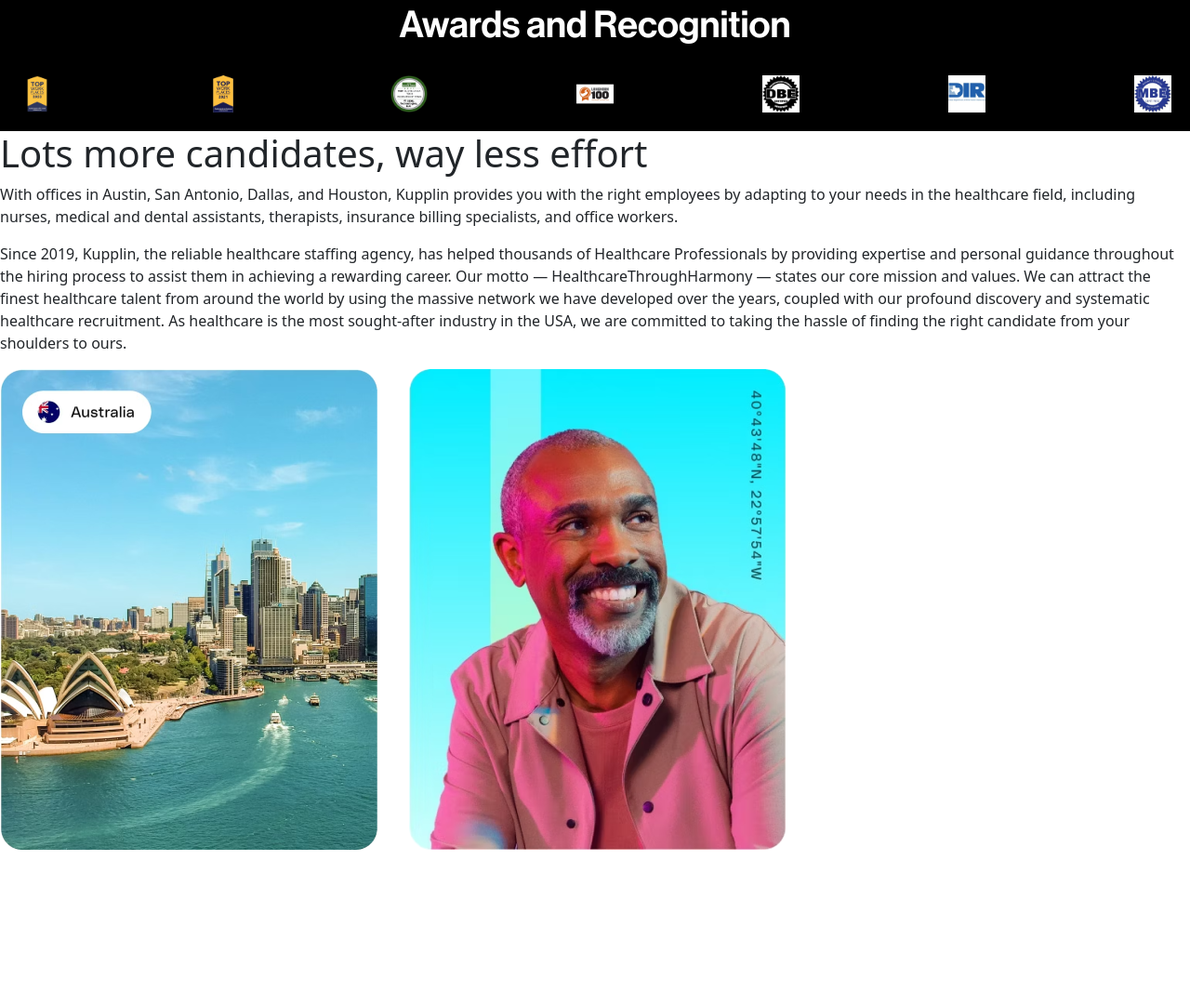
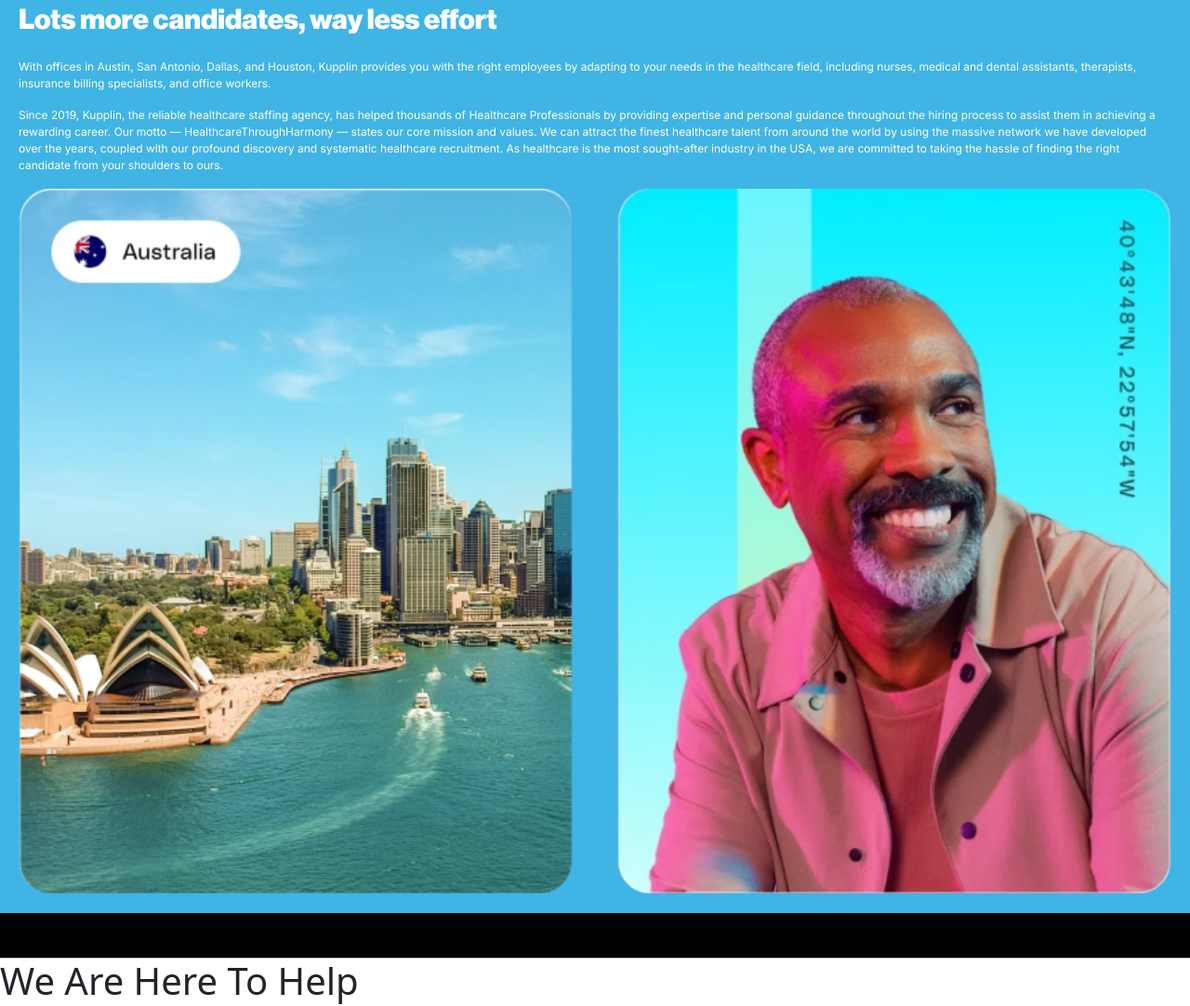
Before and after one commit to Muhammad-Haram/kupplin, a plain HTML site: page index.html in a window 1280 px wide. Shown: the part 3956-5038 px from the top of the page at 93% size. Before the commit the page ends 4871 px from the top, so only its background shows below. Drawn offline with nearby package versions, Linux system fonts and the light colour scheme.

Commit message:
here-t-help-html and andidate-styling

```diff
--- a/index.html
+++ b/index.html
@@ -356,6 +356,69 @@
         </div>
     </section>
 
+
+    <!-- candidate section  -->
+    <section class="candidate w-100 pb-5">
+        <section class="candidate-inner w-100">
+            <h1 class="candidate-h1 text-white mb-4">Lots more candidates, way less effort</h1>
+
+            <p class="candidate-para1 text-white">With offices in Austin, San Antonio, Dallas, and Houston, Kupplin
+                provides
+                you with
+                the right employees by
+                adapting to your needs in the healthcare field, including nurses, medical and dental assistants,
+                therapists,
+                insurance billing specialists, and office workers.</p>
+
+            <p class="candidate-para2 text-white">Since 2019, Kupplin, the reliable healthcare staffing agency, has
+                helped
+                thousands of
+                Healthcare
+                Professionals by providing expertise and personal guidance throughout the hiring process to assist them
+                in
+                achieving a rewarding career. Our motto — HealthcareThroughHarmony — states our core mission and values.
+                We
+                can attract the finest healthcare talent from around the world by using the massive network we have
+                developed over the years, coupled with our profound discovery and systematic healthcare recruitment. As
+                healthcare is the most sought-after industry in the USA, we are committed to taking the hassle of
+                finding
+                the right candidate from your shoulders to ours.</p>
+
+            <img src="img/candidates-mbl.png" class="w-100" alt="">
+        </section>
+    </section>
+    <!-- candidate section end -->
+
+
+
+    <!-- We Are Here To Help section  -->
+    <section class="here-to-help">
+        <h1>We Are Here To Help</h1>
+        <div class="hth-inner">
+            <div class="hth-inner-left">
+                <img src="img/here-to-help-img.png" alt="">
+            </div>
+            <div class="hth-inner-right">
+
+            </div>
+        </div>
+    </section>
+    <!-- We Are Here To Help section end-->
+
+
+
+
+
+
+
+
+
+
+
+
+
+
+    <!-- award section  -->
     <section class="award-section">
         <div class="cus-sec-award">
             <h1 class="text-white">Awards and Recognition</h1>
@@ -370,27 +433,12 @@
             </div>
         </div>
     </section>
+    <!-- award section end -->
 
-    <section class="candidate">
-        <h1 class="candidate-h1">Lots more candidates, way less effort</h1>
 
-        <p class="candidate-para1">With offices in Austin, San Antonio, Dallas, and Houston, Kupplin provides you with
-            the right employees by
-            adapting to your needs in the healthcare field, including nurses, medical and dental assistants, therapists,
-            insurance billing specialists, and office workers.</p>
 
-        <p class="candidate-para2">Since 2019, Kupplin, the reliable healthcare staffing agency, has helped thousands of
-            Healthcare
-            Professionals by providing expertise and personal guidance throughout the hiring process to assist them in
-            achieving a rewarding career. Our motto — HealthcareThroughHarmony — states our core mission and values. We
-            can attract the finest healthcare talent from around the world by using the massive network we have
-            developed over the years, coupled with our profound discovery and systematic healthcare recruitment. As
-            healthcare is the most sought-after industry in the USA, we are committed to taking the hassle of finding
-            the right candidate from your shoulders to ours.</p>
 
-        <img src="img/candidates-mbl.png" alt="">
 
-    </section>
 
     <!-- testimonial section  -->
     <!-- <section class="testimonial">
--- a/style.css
+++ b/style.css
@@ -352,12 +352,27 @@
     font-family: neueHassDisplayRoman;
 }
 
+.candidate {
+    background-color: black;
 
-.candidate{
-
+    border-bottom: 1px solid #BBBBBB;
 }
 
+.candidate-inner{
+    background-color: #40B4E5;
+    padding: 20px;
+}
 
+.candidate .candidate-h1 {
+    font-family: neueHassDisplayBlack;
+    font-size: 30px;
+}
+
+.candidate .candidate-para1,
+.candidate .candidate-para2 {
+    font-family: "Inter", sans-serif;
+    font-size: 12px;
+}
 
 /* award section */
 
@@ -389,6 +404,17 @@
 .cus-sec-award .awards img {
     width: 40px;
 }
+
+
+
+
+
+
+
+
+
+
+
 
 /* testimonial  */
 
```
Also changed, not shown: img/here-to-help-img.png (added), img/hth-doctor.png (added), img/hth-people.png (added), img/hth-time.png (added).
